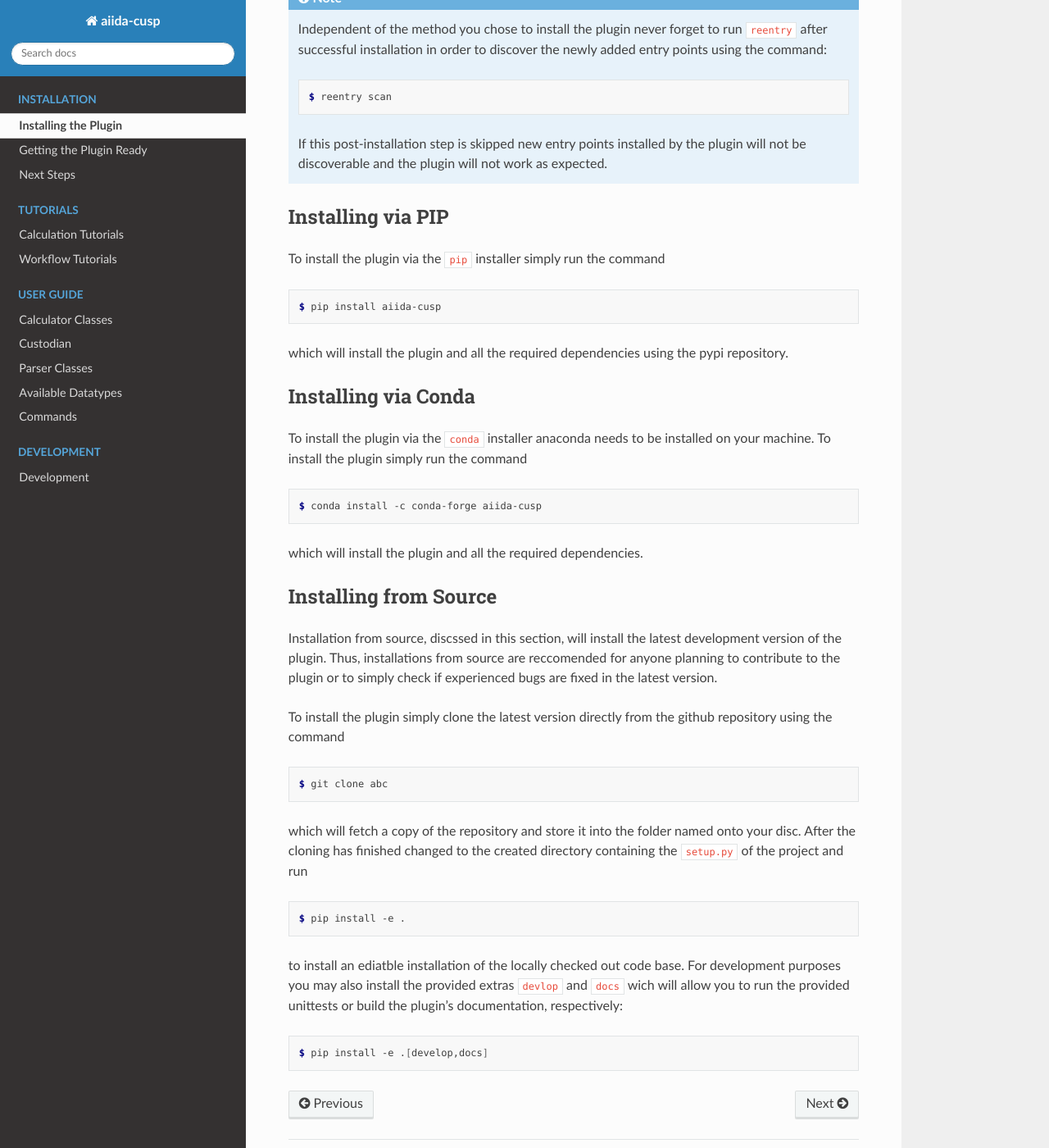
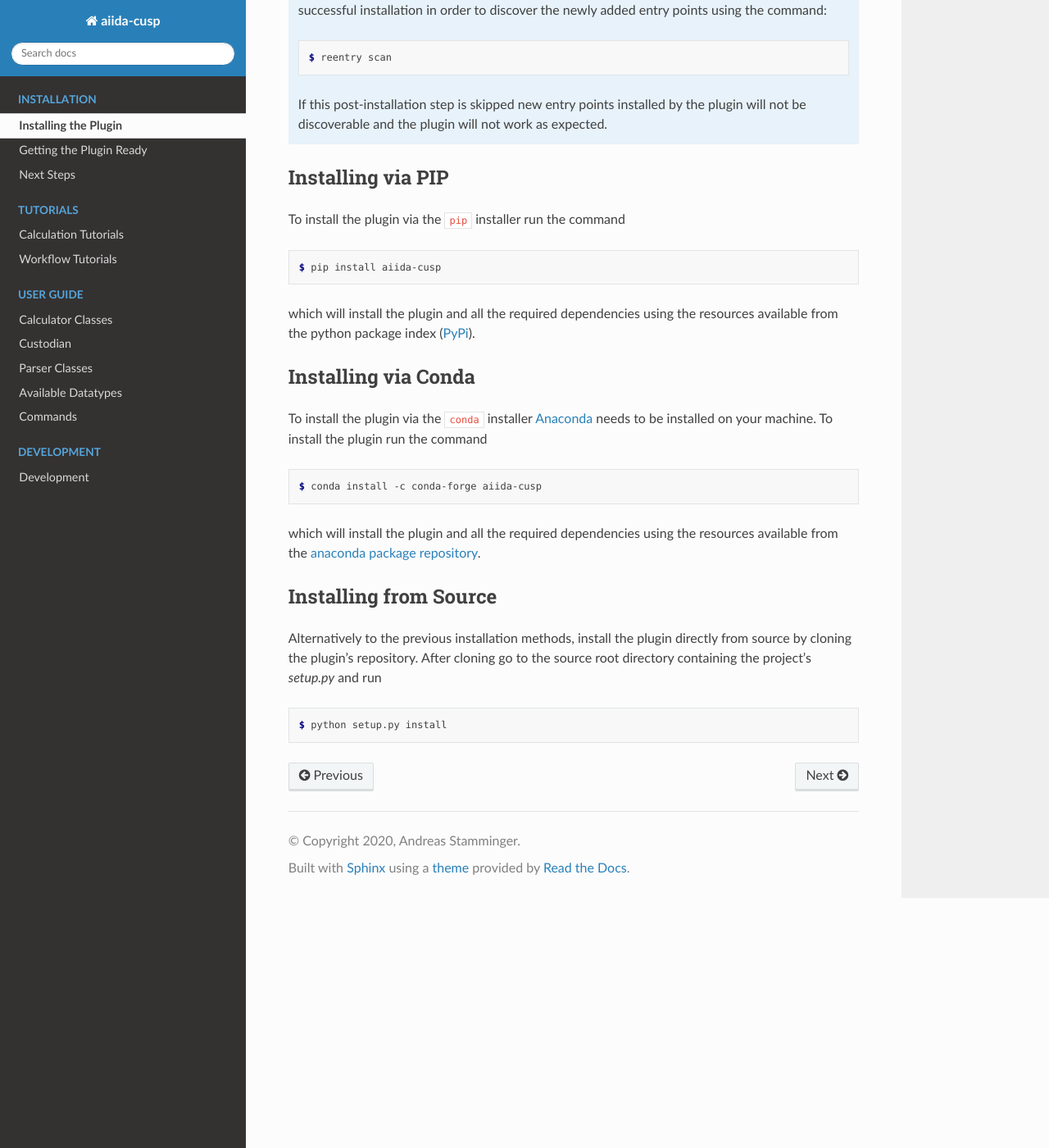
Before and after one commit to aiida-cusp/aiida-cusp, a Sphinx documentation site: the page built from docs/source/installation/installation.rst, in a window 1280 px wide and 1400 px high, scrolled down 504 px. Shown: the whole window at 82% size. Built offline with Sphinx 7.4.7 and the Read the Docs theme 2.0.0, drawn with Linux system fonts in a browser that asks for light colours; some of the changed text lies outside the part shown.

Commit message:
Add links to installation section

```diff
--- a/docs/source/installation/installation.rst
+++ b/docs/source/installation/installation.rst
@@ -4,11 +4,8 @@
 Installing the Plugin
 *********************
 
-
-Installing the plugin is possible using different channels.
-To this end the plugin is published on the pypi channel and the conda-forge repository and may be installed through pip and conda.
-The exact procedure how to install using the different package managers is discussed in the following sections.
-After the plugin was installed you can check if the installation was successful by running the command
+The plugin may be installed using a package manager, i.e. using :ref:`pip<installation-installingtheplugin-pip>` or :ref:`conda<installation-installingtheplugin-conda>`, or directly from the plugin's :ref:`source code<installation-installingtheplugin-source>`.
+After the plugin has been installed you can check if the installation was successful by running the command
 
 .. code:: console
 
@@ -22,16 +19,13 @@ The output of this command should now contain the new calculation entry point ``
 
 .. note::
 
-   Independent of the method you chose to install the plugin never forget
-   to run ``reentry`` after successful installation in order to discover
-   the newly added entry points using the command:
+   Independent of the method you chose to install the plugin never forget to run ``reentry`` after successful installation in order to discover the newly added entry points using the command:
 
    .. code:: console
 
       $ reentry scan
 
-   If this post-installation step is skipped new entry points installed by the
-   plugin will not be discoverable and the plugin will not work as expected.
+   If this post-installation step is skipped new entry points installed by the plugin will not be discoverable and the plugin will not work as expected.
 
 .. _installation-installingtheplugin-pip:
 
@@ -39,14 +33,13 @@ Installing via PIP
 ==================
 
 
-To install the plugin via the ``pip`` installer simply run the command
+To install the plugin via the ``pip`` installer run the command
 
 .. code:: console
 
    $ pip install aiida-cusp
 
-which will install the plugin and all the required dependencies using
-the pypi repository.
+which will install the plugin and all the required dependencies using the resources available from the python package index (PyPi_).
 
 .. _installation-installingtheplugin-conda:
 
@@ -54,46 +47,28 @@ Installing via Conda
 ====================
 
 
-To install the plugin via the ``conda`` installer anaconda needs to be
-installed on your machine. To install the plugin simply run the command
+To install the plugin via the ``conda`` installer Anaconda_ needs to be installed on your machine.
+To install the plugin run the command
 
 .. code:: console
 
    $ conda install -c conda-forge aiida-cusp
 
-which will install the plugin and all the required dependencies.
+which will install the plugin and all the required dependencies using the resources available from the `anaconda package repository <https://anaconda.org/anaconda/repo>`_.
 
-.. _installation-installingtheplugin-fromsource:
+.. _installation-installingtheplugin-source:
 
 Installing from Source
 ======================
 
-
-Installation from source, discssed in this section, will install the latest
-development version of the plugin. Thus, installations from source are
-reccomended for anyone planning to contribute to the plugin or to simply check
-if experienced bugs are fixed in the latest version.
-
-To install the plugin simply clone the latest version directly from the
-github repository using the command
+Alternatively to the previous installation methods, install the plugin directly from source by cloning the plugin's repository.
+After cloning go to the source root directory containing the project's `setup.py` and run
 
 .. code:: console
 
-   $ git clone abc
+   $ python setup.py install
 
-which will fetch a copy of the repository and store it into the folder named
-onto your disc. After the cloning has finished changed to the created
-directory containing the ``setup.py`` of the project and run
 
-.. code:: console
-
-  $ pip install -e .
-
-to install an ediatble installation of the locally checked out code base. For
-development purposes you may also install the provided extras ``devlop`` and
-``docs`` wich will allow you to run the provided unittests or build the
-plugin's documentation, respectively:
-
-.. code:: console
-
-   $ pip install -e .[develop,docs]
+.. _PyPi: https://pypi.org/
+.. _Anaconda: https://anaconda.org/
+.. _anaconda package repository: https://anaconda.org/anaconda/repo
```
